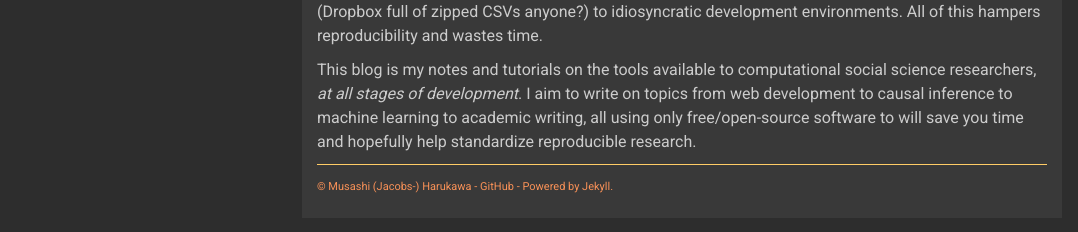
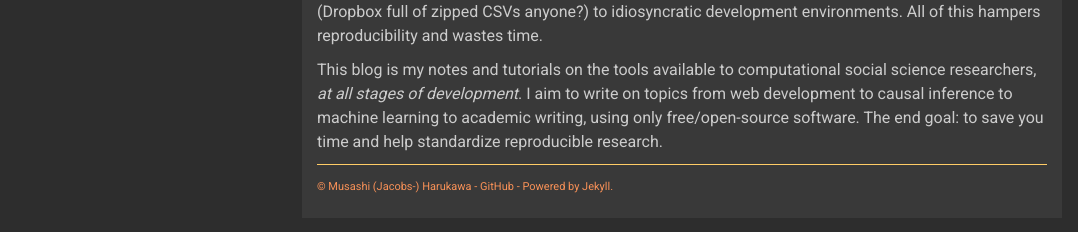
Before and after one commit to muhark/muhark.github.io, a Jekyll site: the page built from about.md, in a window 1280 px wide. Shown: the part 630-862 px from the top of the page, without its empty margins (53-1131 px from the left). Built offline with Jekyll 4.4.1, drawn with Linux system fonts in a browser that asks for light colours; nearby versions of some CDN libraries.

Commit message:
Fixed typo in about

```diff
--- a/about.md
+++ b/about.md
@@ -24,4 +24,4 @@ While computational tools have become an essential tool for political (and other
 
 The infeasibility of this task leads to lax practices, from poor data storage/management techniques (Dropbox full of zipped CSVs anyone?) to idiosyncratic development environments. All of this hampers reproducibility and wastes time.
 
-This blog is my notes and tutorials on the tools available to computational social science researchers, _at all stages of development_. I aim to write on topics from web development to causal inference to machine learning to academic writing, all using only free/open-source software to will save you time and hopefully help standardize reproducible research.
+This blog is my notes and tutorials on the tools available to computational social science researchers, _at all stages of development_. I aim to write on topics from web development to causal inference to machine learning to academic writing, using only free/open-source software. The end goal: to save you time and help standardize reproducible research.
```
